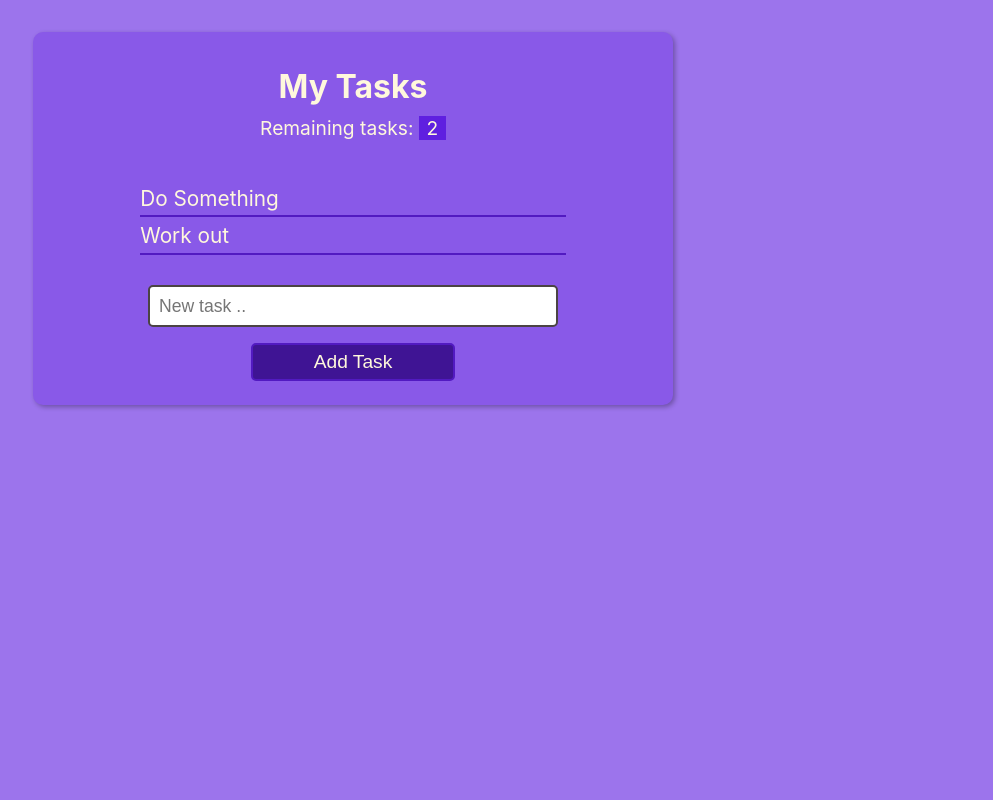
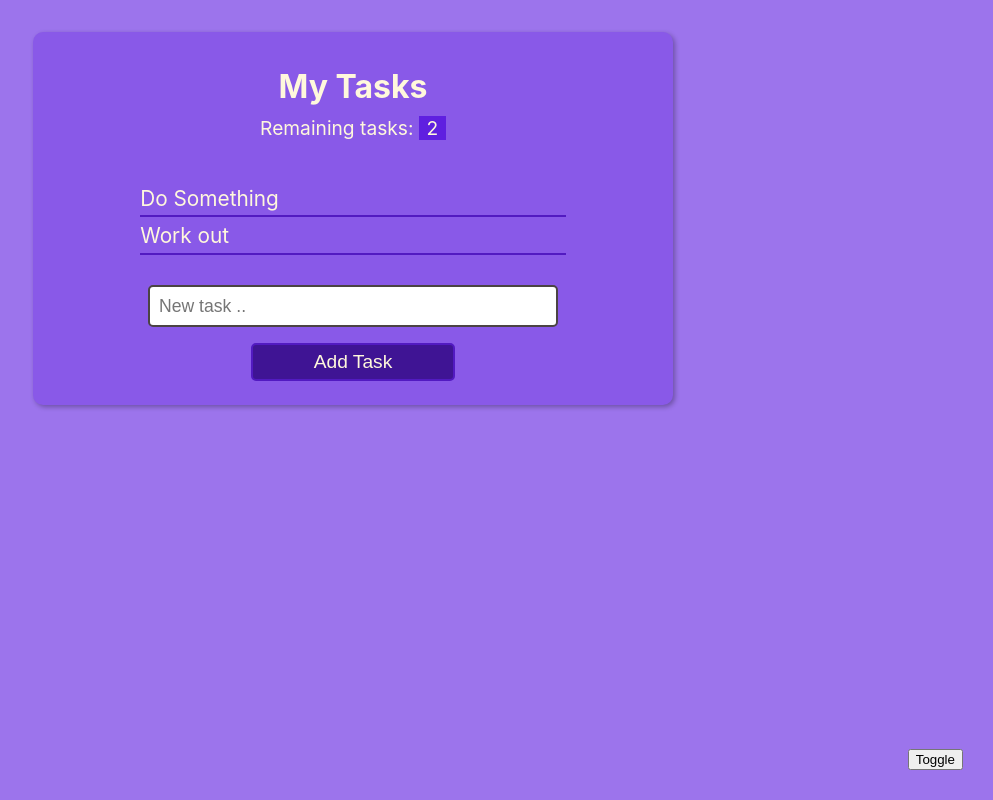
Before and after one commit to Gurveen-codes/task-keeper, a React (Create React App) app: page / in a window 1280 px wide. Shown: the whole page, without its empty margins (287-1280 px from the left). Built offline with nearby package versions, Linux system fonts and the light colour scheme.

Commit message:
Add ThemeToggle component

```diff
--- a/src/App.js
+++ b/src/App.js
@@ -1,12 +1,14 @@
-import React from 'react'
+import React, { useContext } from 'react'
 import NavBar from './components/NavBar'
 import TaskForm from './components/TaskForm'
 import TaskList from './components/TaskList'
 import TaskContextProvider from './contexts/TaskContext'
+import { ThemeContext } from './contexts/ThemeContext'
 
 const App = () => {
+	const { isLightTheme } = useContext(ThemeContext)
 	return (
-		<div className="App ">
+		<div className={isLightTheme ? 'App' : 'App dark'}>
 			<TaskContextProvider>
 				<NavBar></NavBar>
 				<TaskList></TaskList>
--- /dev/null
+++ b/src/components/ToggleTheme.js
@@ -0,0 +1,13 @@
+import React, { useContext } from 'react'
+import { ThemeContext } from '../contexts/ThemeContext'
+
+const ToggleTheme = () => {
+	const { toggleTheme } = useContext(ThemeContext)
+	return (
+		<button className="toggle-btn" onClick={toggleTheme}>
+			Toggle
+		</button>
+	)
+}
+
+export default ToggleTheme
--- a/src/index.css
+++ b/src/index.css
@@ -30,6 +30,12 @@ body {
 	--dark-1: hsl(320, 20%, 10%);
 	--dark-2: hsl(320, 20%, 7%);
 	--dark-3: hsl(320, 20%, 5%);
+}
+
+.toggle-btn {
+	position: absolute;
+	bottom: 30px;
+	right: 30px;
 }
 
 .App {
--- a/src/index.js
+++ b/src/index.js
@@ -2,10 +2,15 @@ import React from 'react'
 import ReactDOM from 'react-dom'
 import './index.css'
 import App from './App'
+import ThemeContextProvider from './contexts/ThemeContext'
+import ToggleTheme from './components/ToggleTheme'
 
 ReactDOM.render(
 	<React.StrictMode>
-		<App />
+		<ThemeContextProvider>
+			<App />
+			<ToggleTheme />
+		</ThemeContextProvider>
 	</React.StrictMode>,
 	document.getElementById('root')
 )
```
